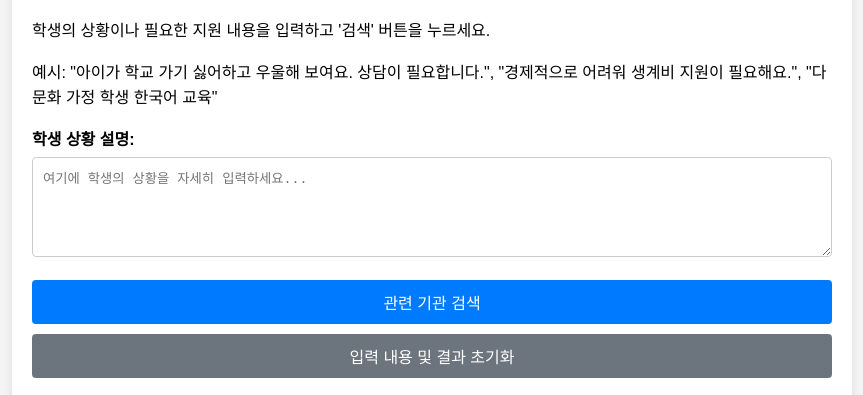
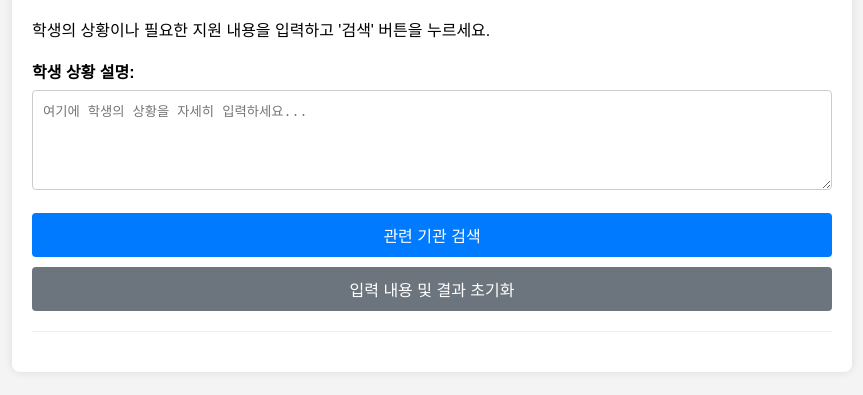
Before and after one commit to smartkwang/sje-modu, a plain HTML site: page index.html in a window 1280 px wide. Shown: the part 116-511 px from the top of the page, without its empty margins (208-1071 px from the left). Drawn offline with Linux system fonts and the light colour scheme.

Commit message:
Update index.html

```diff
--- a/index.html
+++ b/index.html
@@ -92,7 +92,6 @@
     <div class="container">
         <h1>세종시 학생맞춤통합지원 기관 검색</h1>
         <p>학생의 상황이나 필요한 지원 내용을 입력하고 '검색' 버튼을 누르세요.</p>
-        <p>예시: "아이가 학교 가기 싫어하고 우울해 보여요. 상담이 필요합니다.", "경제적으로 어려워 생계비 지원이 필요해요.", "다문화 가정 학생 한국어 교육"</p>
 
         <label for="studentDescription">학생 상황 설명:</label>
         <textarea id="studentDescription" placeholder="여기에 학생의 상황을 자세히 입력하세요..."></textarea>
```
